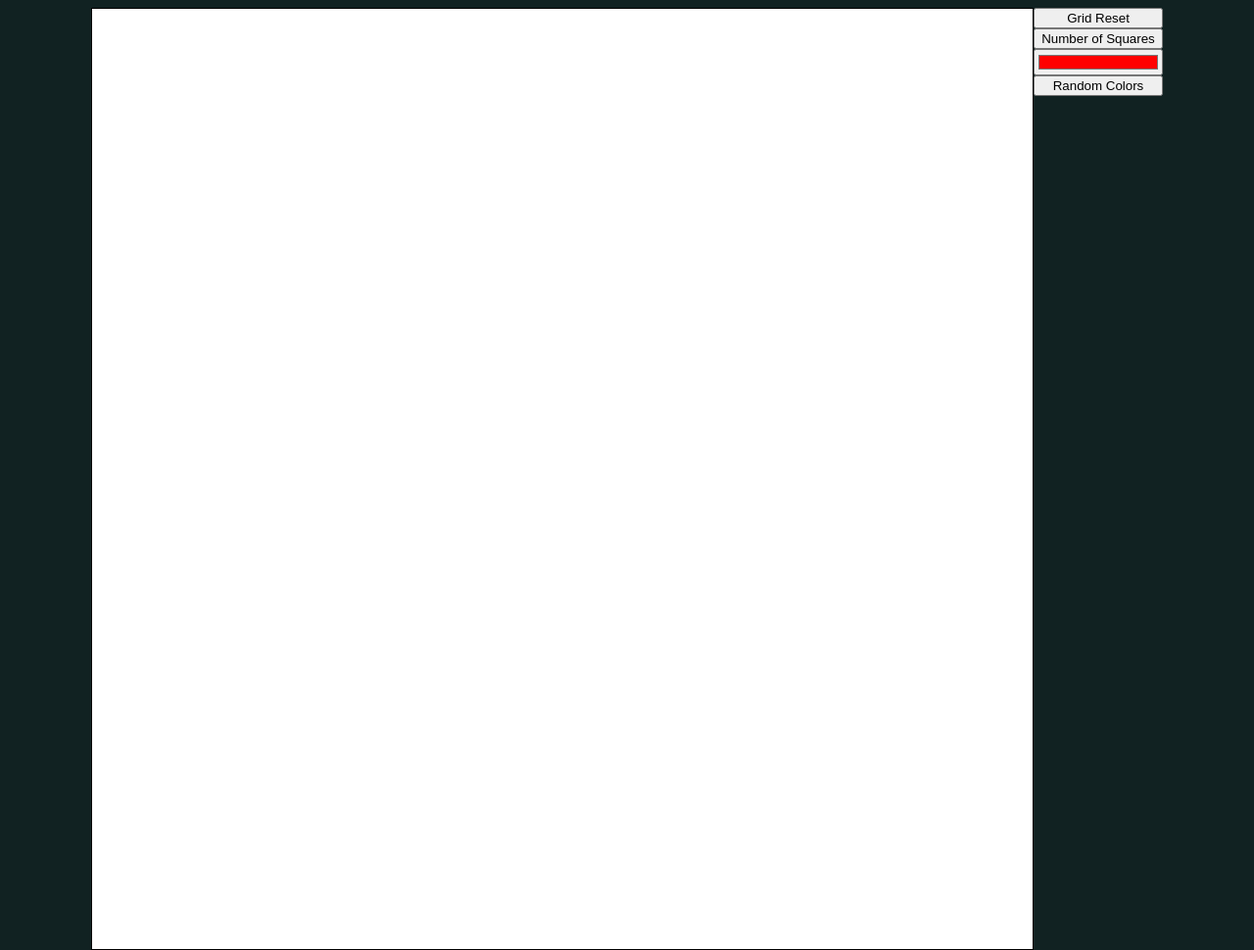
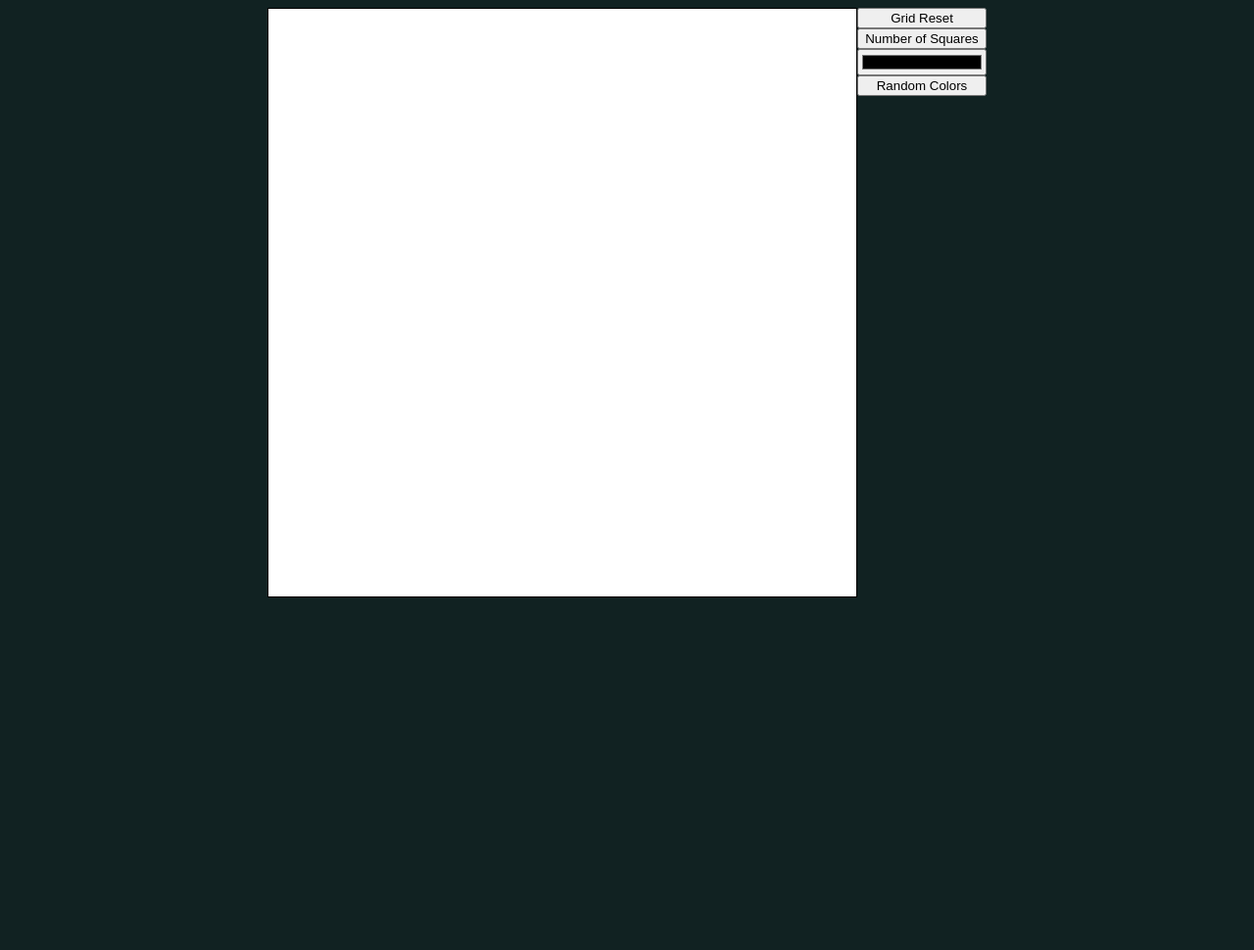
Before and after one commit to DragonWraithus/etch_a_sketch, a plain HTML site: page index.html in a window 1280 px wide. Shown: the whole page at 98% size. After the commit the page ends 800 px from the top, so only its background shows below. Drawn offline with Linux system fonts and the light colour scheme.

Commit message:
Changed button color, and divContainer size.

```diff
--- a/index.html
+++ b/index.html
@@ -10,7 +10,7 @@
 	<div class='controls'>
 		<button class='reset'>Grid Reset</button>
 		<button class='squares'>Number of Squares</button>
-		<input type="color" id="color_picker" onchange="clickColor('html5')" value="#ff0000">
+		<input type="color" id="color_picker" onchange="clickColor('html5')" value="#000000">
 		<button class="color_reset">Random Colors</button>
 	</div>
 	<script src="./scripts/index.js"></script>
--- a/styles/style.css
+++ b/styles/style.css
@@ -14,8 +14,8 @@ body {
 	justify-self: center;
 
 	background: white;
-	width: 960px;
-	height: 960px;
+	width: 600px;
+	height: 600px;
 	border: .1rem solid black;
 }
 
```
